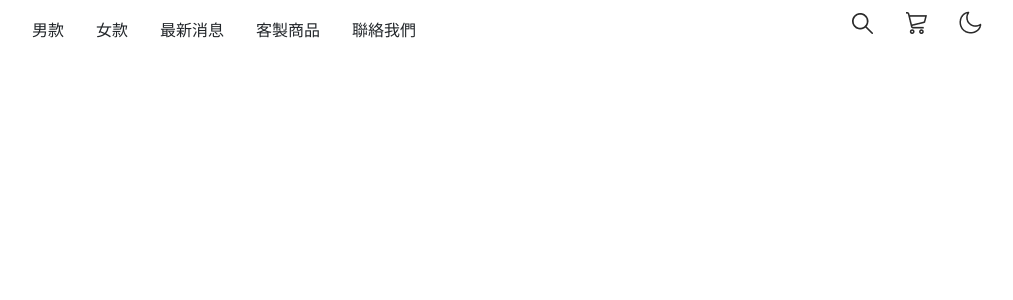
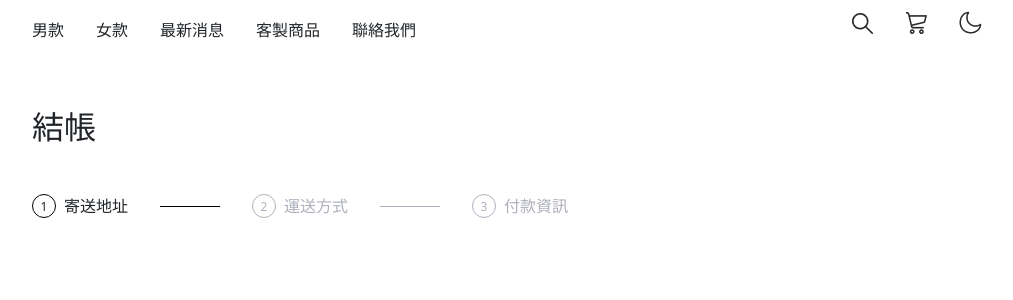
Before and after one commit to etheriuman/alpha-shop, a Vue app: page /#/address in a window 1280 px wide. Shown: the top 300 px of the page, without its empty margins (133-1146 px from the left). Built offline with nearby package versions, Linux system fonts and the light colour scheme.

Commit message:
view: Progress.vue

```diff
--- a/src/assets/main.css
+++ b/src/assets/main.css
@@ -1,6 +1,7 @@
 /* ----- standard ----- */
 p,a,span {
   font-size: 16px;
+  margin: 0;
 }
 
 ul,li {
--- a/src/components/Progress.vue
+++ b/src/components/Progress.vue
@@ -0,0 +1,107 @@
+<template>
+  <div class="progress-wrapper d-flex align-items-center">
+    <!-- progress-address active -->
+    <div v-if="stage === 'address'" class="progress-item progress-address d-flex">
+      <div class="progress-item-number">
+        1
+      </div>
+      <p>寄送地址</p>
+    </div>
+    <!-- progress-address complete -->
+    <div v-else class="progress-item progress-address d-flex">
+      <div class="progress-item-number number-complete">
+        &#10003;
+      </div>
+      <p>寄送地址</p>
+    </div>
+    <!-- line 1 -->
+    <div class="progress-line"></div>
+    <!-- progress-shipping active -->
+    <div v-if="stage === 'shipping'" class="progress-item progress-shipping d-flex">
+      <div class="progress-item-number">
+        2
+      </div>
+      <p>運送方式</p>
+    </div>
+    <!-- progress-shipping muted -->
+    <div v-if="stage === 'address'" class="progress-item progress-shipping d-flex">
+      <div class="progress-item-number number-muted">
+        2
+      </div>
+      <p class="muted">運送方式</p>
+    </div>
+    <!-- progress-shipping complete -->
+    <div v-if="stage === 'checkout'" class="progress-item progress-shipping d-flex">
+      <div class="progress-item-number number-complete">
+        &#10003;
+      </div>
+      <p>運送方式</p>
+    </div>
+    <!-- line 2 -->
+    <div v-if="stage === 'checkout'" class="progress-line"></div>
+    <!-- line 2 muted -->
+    <div v-else class="progress-line line-muted"></div>
+    <!-- progress-checkout active -->
+    <div v-if="stage === 'checkout'" class="progress-item progress-checkout d-flex">
+      <div class="progress-item-number">
+        3
+      </div>
+      <p>付款資訊</p>
+    </div>
+    <!-- progress-checkout muted -->
+    <div v-else class="progress-item progress-checkout d-flex">
+      <div class="progress-item-number number-muted">
+        3
+      </div>
+      <p class="muted">付款資訊</p>
+    </div>
+  </div>
+</template>
+
+<script>
+import { mapState } from 'vuex'
+
+export default {
+  computed: {
+    ...mapState(['stage'])
+  }
+}
+</script>
+
+<style>
+.progress-wrapper {
+  height: 24px;
+}
+.progress-wrapper > * {
+  margin-right: 32px;
+}
+.progress-item-number {
+  width: 24px;
+  height: 24px;
+  border: 1px solid #000000;
+  border-radius: 12px;
+  text-align: center;
+  margin-right: 8px;
+  font-size: 12px;
+  line-height: 24px;
+}
+.number-complete {
+  background: #000000;
+  color: #ffffff;
+}
+.number-muted {
+  border: 1px solid #afb1bd;
+  color: #afb1bd;
+}
+.muted {
+  color: #afb1bd
+}
+.progress-line {
+  width: 60px;
+  height: 1px;
+  background: #000000;
+}
+.line-muted {
+  background: #afb1bd;
+}
+</style>
--- a/src/store/index.js
+++ b/src/store/index.js
@@ -6,7 +6,7 @@ Vue.use(Vuex)
 export default new Vuex.Store({
   // data
   state: {
-
+    stage: 'address'
   },
   // use state
   mutations: {
--- a/src/views/Address.vue
+++ b/src/views/Address.vue
@@ -1,8 +1,15 @@
 <template>
   <div class="address">
     <div class="main-container">
-      <div class="menu">
+      <!-- menu -->
+      <div class="menu-container">
         <Menu/>
+      </div>
+      <!-- title -->
+      <h2 class="mt-5">結帳</h2>
+      <!-- progress -->
+      <div class="progress-container mt-5">
+        <Progress/>
       </div>
     </div>
   </div>
@@ -10,7 +17,7 @@
 
 <script>
 import Menu from './../components/Menu.vue'
-// import Progress from './../components/Progress.vue'
+import Progress from './../components/Progress.vue'
 // import Cart from './../components/Cart.vue'
 // import Button from './../components/Button.vue'
 // import Footer from './../components/Footer.vue'
@@ -18,7 +25,7 @@ import Menu from './../components/Menu.vue'
 export default {
   components: {
     Menu,
-    // Progress,
+    Progress,
     // Cart,
     // Button,
     // Footer
```
